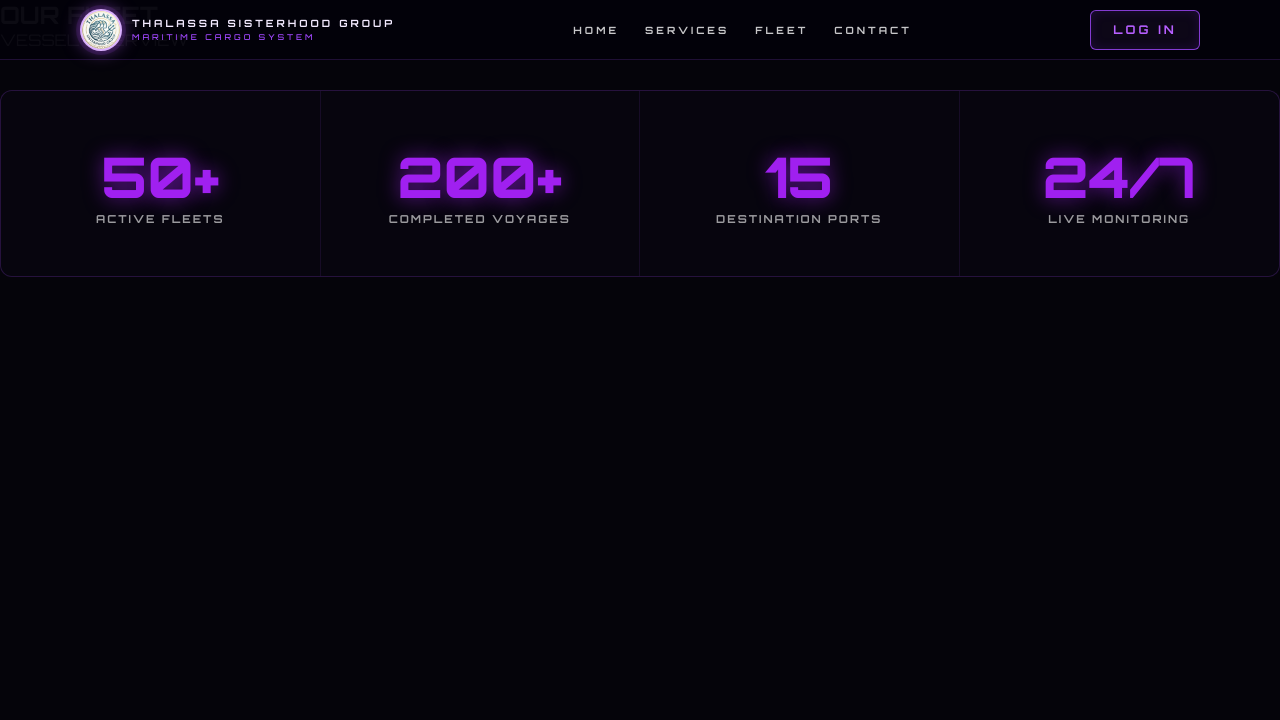
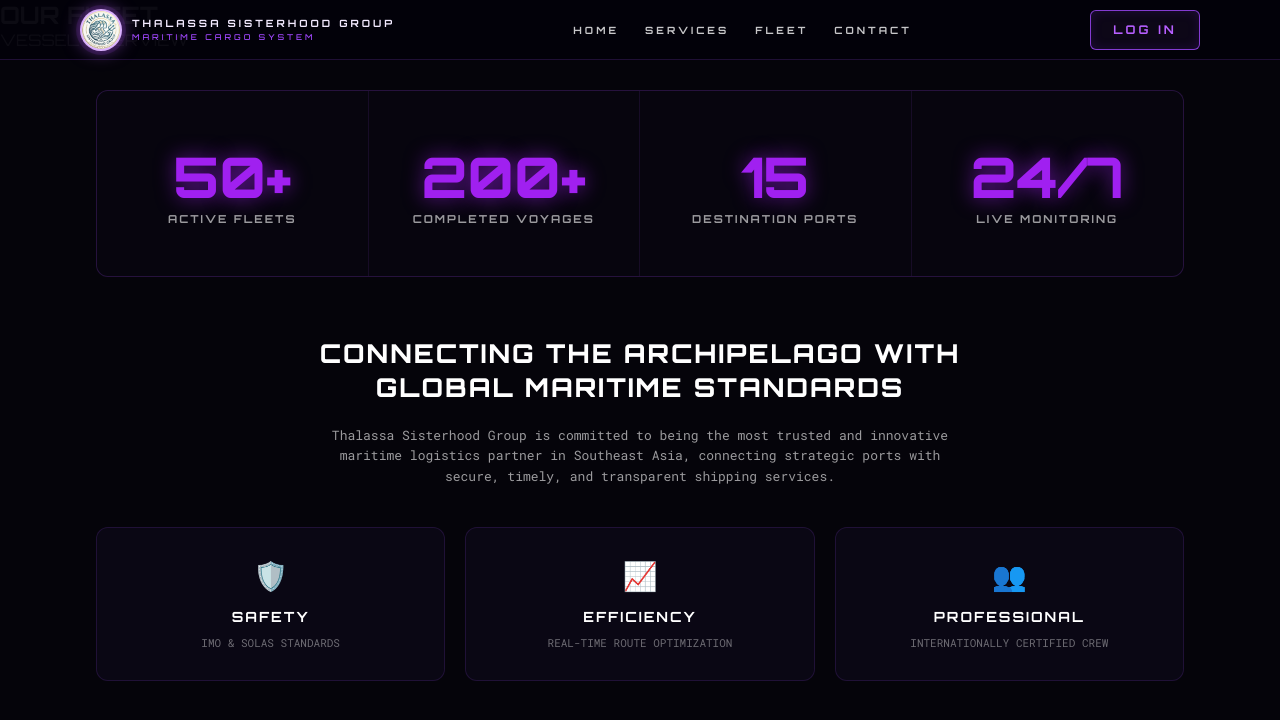
Before and after one commit to yohanagriselda/thalassa-app, a Next.js app: page /fleet in a window 1280 px wide. Shown: the top 720 px of the page. Built offline with nearby package versions, Linux system fonts and the light colour scheme.

Commit message:
update fleet mission-gris

```diff
--- a/app/fleet/page.tsx
+++ b/app/fleet/page.tsx
@@ -24,7 +24,6 @@ export default function FleetPage() {
 
             <section className="fleet-section">
                 <div className="main-container">
-                    {/* --- JUDUL --- */}
                     <div className="section-heading">
                         <div className="heading-accent" />
                         <div className="heading-text">
@@ -52,6 +51,37 @@ export default function FleetPage() {
                             <p className="stat-label">LIVE MONITORING</p>
                         </div>
                     </div>
+
+                    {/* --- SECTION MISSION --- */}
+                    <div className="standards-section">
+                        <h2 className="standards-title">
+                            CONNECTING THE ARCHIPELAGO WITH <br />
+                            <span className="glow-text">GLOBAL MARITIME STANDARDS</span>
+                        </h2>
+                        <p className="standards-desc">
+                            Thalassa Sisterhood Group is committed to being the most trusted and innovative maritime
+                            logistics partner in Southeast Asia, connecting strategic ports with secure, timely,
+                            and transparent shipping services.
+                        </p>
+
+                        <div className="standards-grid">
+                            <div className="standard-card">
+                                <div className="standard-icon">🛡️</div>
+                                <h3>SAFETY</h3>
+                                <p>IMO & SOLAS Standards</p>
+                            </div>
+                            <div className="standard-card">
+                                <div className="standard-icon">📈</div>
+                                <h3>EFFICIENCY</h3>
+                                <p>Real-time route optimization</p>
+                            </div>
+                            <div className="standard-card">
+                                <div className="standard-icon">👥</div>
+                                <h3>PROFESSIONAL</h3>
+                                <p>Internationally certified crew</p>
+                            </div>
+                        </div>
+                    </div>
                 </div>
             </section>
         </main>
--- a/app/globals.css
+++ b/app/globals.css
@@ -201,18 +201,18 @@ a {
 
 .system-badge {
   position: absolute;
-  top: 12px;
+  top: 85px;
   left: 50%;
   transform: translateX(-50%);
-  z-index: 6;
-  padding: 8px 20px;
+  z-index: 10;
+  padding: 8px 24px;
   border: 1px solid rgba(168, 76, 255, 0.55);
   border-radius: 999px;
   background: rgba(64, 14, 110, 0.26);
   color: #bd75ff;
   font-family: "Roboto Mono", monospace;
   font-size: 11px;
-  letter-spacing: 3px;
+  letter-spacing: 2px;
   box-shadow:
     0 0 18px rgba(162, 69, 255, 0.2),
     inset 0 0 12px rgba(162, 69, 255, 0.14);
@@ -1331,6 +1331,7 @@ a {
   border-radius: 12px;
   margin: 40px auto 60px;
   overflow: hidden;
+  width: 85%;
 }
 
 .stat-item {
@@ -1407,3 +1408,70 @@ a {
   color: rgba(255, 255, 255, 0.6);
   font-family: 'Roboto Mono', monospace;
 }
+
+/*MISSION*/
+.standards-section {
+  margin-top: -40px;
+  text-align: center;
+  padding: 40px 0;
+}
+
+.standards-title {
+  font-size: 26px;
+  font-weight: 800;
+  letter-spacing: 2px;
+  line-height: 1.3;
+  color: #ffffff;
+  margin-bottom: 20px;
+}
+
+.standards-desc {
+  max-width: 650px;
+  margin: 0 auto 40px;
+  font-family: 'Roboto Mono', monospace;
+  font-size: 13px;
+  line-height: 1.6;
+  color: rgba(255, 255, 255, 0.6);
+}
+
+.standards-grid {
+  display: grid;
+  grid-template-columns: repeat(3, 1fr);
+  gap: 20px;
+  margin: 0 auto;
+  width: 85%;
+}
+
+.standard-card {
+  background: rgba(18, 14, 35, 0.4);
+  border: 1px solid rgba(163, 77, 255, 0.15);
+  border-radius: 12px;
+  padding: 30px 20px;
+  transition: 0.3s ease;
+}
+
+.standard-card:hover {
+  border-color: #a020f0;
+  background: rgba(160, 32, 240, 0.05);
+}
+
+.standard-icon {
+  font-size: 28px;
+  margin-bottom: 15px;
+  display: block;
+}
+
+.standard-card h3 {
+  font-size: 14px;
+  letter-spacing: 2px;
+  margin-bottom: 10px;
+  font-weight: 700;
+  color: #ffffff;
+}
+
+.standard-card p {
+  font-size: 11px;
+  font-family: 'Roboto Mono', monospace;
+  color: rgba(255, 255, 255, 0.4);
+  text-transform: uppercase;
+}
--- a/app/page.tsx
+++ b/app/page.tsx
@@ -32,7 +32,7 @@ export default function Home() {
         <div className="hero-overlay" />
 
         <div className="system-badge">
-          ■ MARITIME INTELLIGENCE SYSTEM • ONLINE
+          MARITIME INTELLIGENCE SYSTEM • ONLINE
         </div>
 
         <div className="hero-content">
--- a/app/services/page.tsx
+++ b/app/services/page.tsx
@@ -35,7 +35,7 @@ export default function ServicesPage() {
           <div className="services-heading">
             <div className="services-heading-accent" />
             <div className="services-heading-text">
-              <h1>OUR SERVICES</h1>
+              <h1>SERVICES</h1>
               <p>SERVICES OVERVIEW</p>
             </div>
             <div className="services-heading-line" />
```
